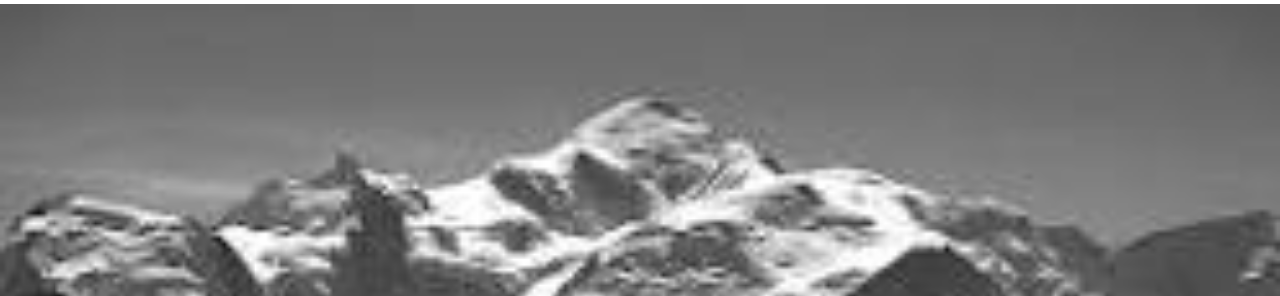
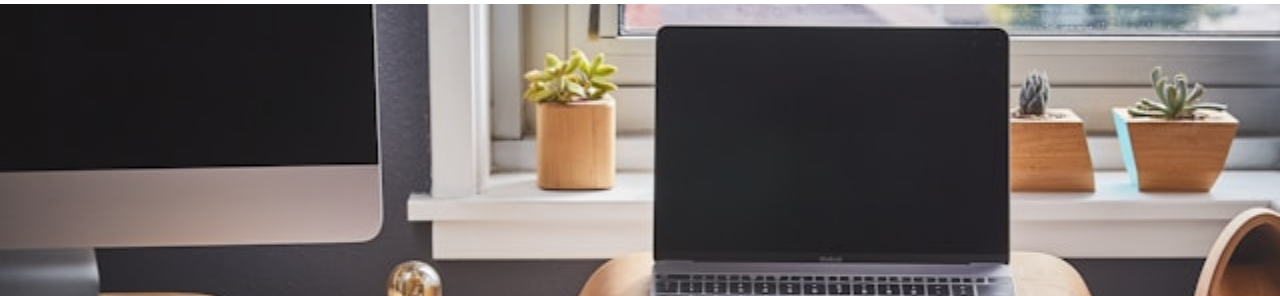
Before and after one commit to Ahmedmohmedabdo/my-portfolio, a plain HTML site: page index.html in a window 1280 px wide. Shown: the part 73-369 px from the top of the page. Drawn offline with nearby package versions, Linux system fonts and the light colour scheme.

Commit message:
chiled commit

```diff
--- a/css/leon.css
+++ b/css/leon.css
@@ -161,7 +161,8 @@ html{
 
 /* start landing */
   .landing{
-    background-image: url(../imges/black\ end\ white.jpeg);
+    background-image: url(../imges/landing.jpg);
+    background-position: center;
     height: calc(100vh - 77px);
     background-size: cover;
     position: relative;
```
Also changed, not shown: imges/black end white.jpeg (deleted), imges/landing.jpg (added).
